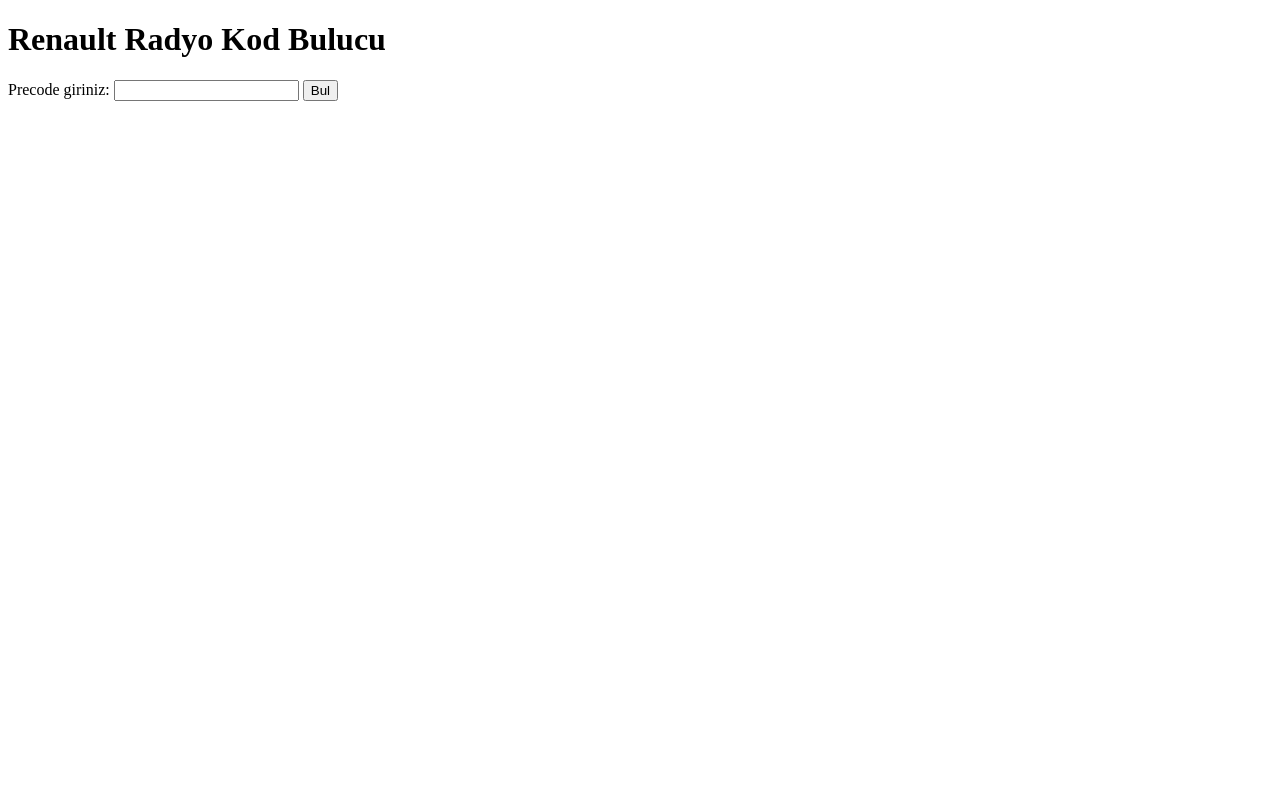
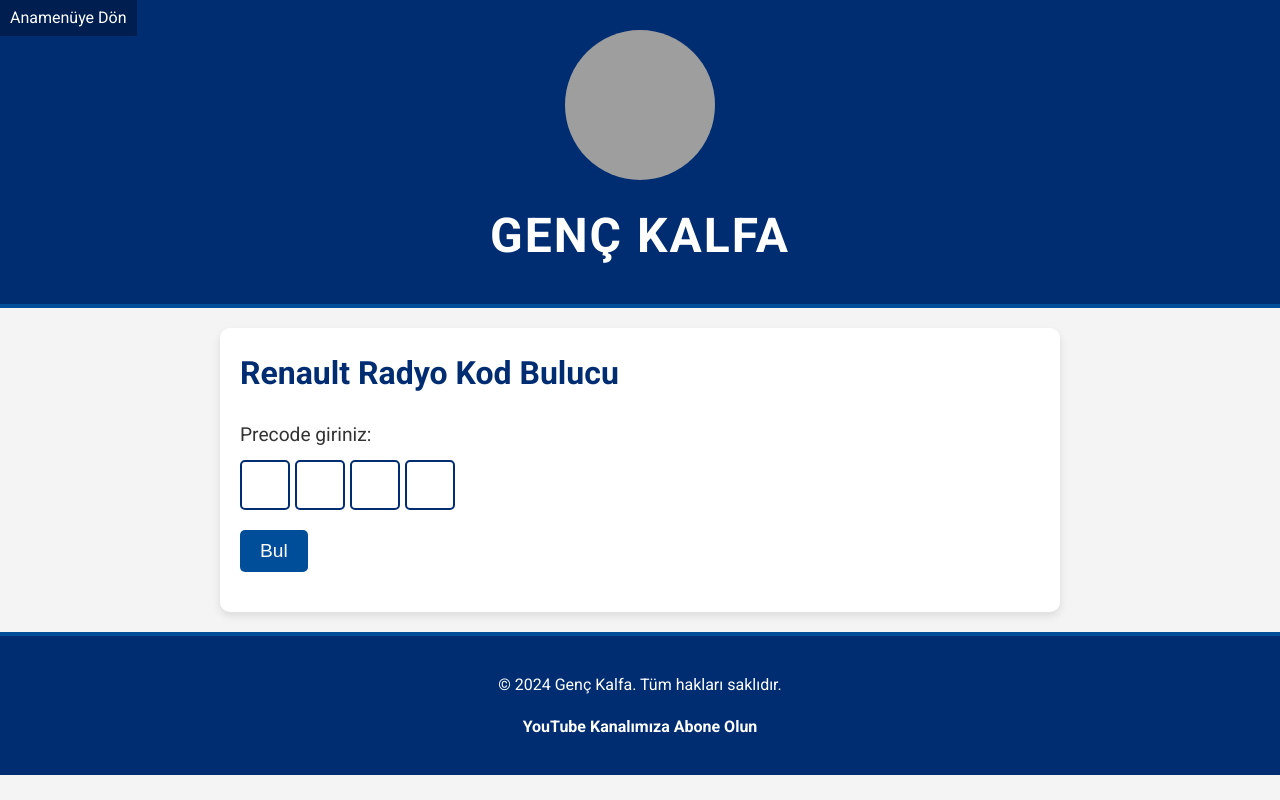
Before and after one commit to shaka4154/qr, a plain HTML site: page index.html in a window 1280 px wide. Drawn offline with Linux system fonts and the light colour scheme; grey boxes are pictures that could not be loaded.

Commit message:
Update index.html

```diff
--- a/index.html
+++ b/index.html
@@ -1,9 +1,196 @@
 <!DOCTYPE html>
-<html lang="en">
+<html lang="tr">
 <head>
     <meta charset="UTF-8">
     <meta name="viewport" content="width=device-width, initial-scale=1.0">
     <title>Renault Radyo Kod Bulucu</title>
+    <style>
+        @import url('https://fonts.googleapis.com/css2?family=Roboto:wght@400;700&display=swap');
+
+        body {
+            margin: 0;
+            font-family: 'Roboto', sans-serif;
+            color: #333;
+            background-color: #f4f4f4;
+            line-height: 1.6;
+            position: relative;
+        }
+
+        .header {
+            background-color: #002d72;
+            color: white;
+            padding: 30px;
+            text-align: center;
+            border-bottom: 4px solid #004d99;
+            position: relative;
+        }
+
+        .header img {
+            width: 150px;
+            height: 150px;
+            border-radius: 50%;
+            margin-bottom: 10px;
+            transition: transform 0.3s;
+        }
+
+        .header img:hover {
+            transform: scale(1.1);
+        }
+
+        .header .title {
+            font-size: 3em;
+            font-weight: 700;
+            text-transform: uppercase;
+            letter-spacing: 2px;
+        }
+
+        .container {
+            max-width: 800px;
+            margin: 20px auto;
+            padding: 20px;
+            background-color: white;
+            border-radius: 10px;
+            box-shadow: 0 4px 8px rgba(0, 0, 0, 0.1);
+        }
+
+        .sub-header {
+            font-size: 2em;
+            font-weight: 700;
+            margin-bottom: 20px;
+            color: #002d72;
+        }
+
+        label {
+            display: block;
+            margin-bottom: 10px;
+            font-size: 1.2em;
+        }
+
+        .input-group {
+            display: flex;
+            gap: 5px;
+            margin-bottom: 20px;
+        }
+
+        input[type="text"] {
+            width: 50px;
+            height: 50px;
+            text-align: center;
+            font-size: 1.5em;
+            border: 2px solid #002d72;
+            border-radius: 5px;
+            background-color: white;
+            color: #333;
+            box-sizing: border-box;
+        }
+
+        button {
+            background-color: #004d99;
+            color: white;
+            padding: 10px 20px;
+            border: none;
+            border-radius: 5px;
+            cursor: pointer;
+            font-size: 1.2em;
+            transition: background-color 0.3s, transform 0.3s;
+        }
+
+        button:hover {
+            background-color: #003c8f;
+            transform: scale(1.05);
+        }
+
+        #result {
+            font-size: 1.2em;
+            margin-top: 20px;
+            font-weight: 700;
+        }
+
+        .menu-return {
+            position: absolute;
+            top: 0;
+            left: 0;
+            color: white;
+            font-size: 1em;
+            text-decoration: none;
+            padding: 5px 10px;
+            background-color: transparent;
+            border: none;
+            cursor: pointer;
+            z-index: 10;
+            transition: background-color 0.3s;
+        }
+
+        .menu-return:hover {
+            background-color: rgba(0, 0, 0, 0.3);
+        }
+
+        footer {
+            background-color: #002d72;
+            color: white;
+            text-align: center;
+            padding: 20px;
+            border-top: 4px solid #004d99;
+            position: relative;
+        }
+
+        footer a {
+            color: #ffffff;
+            text-decoration: none;
+            font-weight: 700;
+        }
+
+        footer a:hover {
+            text-decoration: underline;
+        }
+
+        @media (max-width: 768px) {
+            .header .title {
+                font-size: 2.5em;
+            }
+            .sub-header {
+                font-size: 1.5em;
+            }
+            button {
+                font-size: 1em;
+                padding: 10px 15px;
+            }
+            input[type="text"] {
+                width: 50px;
+                height: 50px;
+                font-size: 1.5em;
+            }
+        }
+    </style>
+</head>
+<body>
+    <a class="menu-return" href="index.html">Anamenüye Dön</a>
+
+    <div class="header">
+        <a href="https://www.youtube.com/@GENCKALFA?sub_confirmation=1" target="_blank">
+            <img src="https://i.hizliresim.com/98issid.png" alt="Genç Kalfa Logo">
+        </a>
+        <div class="title">Genç Kalfa</div>
+    </div>
+
+    <div class="container">
+        <div class="sub-header">Renault Radyo Kod Bulucu</div>
+        <label for="precode">Precode giriniz:</label>
+        <div class="input-group">
+            <input type="text" id="precode1" maxlength="1" oninput="moveToNext(this, 'precode2')">
+            <input type="text" id="precode2" maxlength="1" oninput="moveToNext(this, 'precode3')">
+            <input type="text" id="precode3" maxlength="1" oninput="moveToNext(this, 'precode4')">
+            <input type="text" id="precode4" maxlength="1" oninput="moveToNext(this, '')">
+        </div>
+        <button onclick="findCode()">Bul</button>
+        <div id="result"></div>
+    </div>
+
+    <footer>
+        <p>&copy; 2024 Genç Kalfa. Tüm hakları saklıdır.</p>
+        <p><a href="https://www.youtube.com/@GENCKALFA" target="_blank">YouTube Kanalımıza Abone Olun</a></p>
+    </footer>
+
     <script>
         // Boş bir nesne oluşturuyoruz
         const codes = {};
@@ -31,7 +218,12 @@
         window.onload = loadCodes;
 
         function findCode() {
-            const precode = document.getElementById("precode").value.toUpperCase();
+            const precode = [
+                document.getElementById("precode1").value.toUpperCase(),
+                document.getElementById("precode2").value.toUpperCase(),
+                document.getElementById("precode3").value.toUpperCase(),
+                document.getElementById("precode4").value.toUpperCase()
+            ].join('');
             const code = codes[precode];
             const result = document.getElementById("result");
 
@@ -41,13 +233,12 @@
                 result.textContent = "Precode bulunamadı.";
             }
         }
+
+        function moveToNext(current, nextId) {
+            if (current.value.length === 1 && nextId) {
+                document.getElementById(nextId).focus();
+            }
+        }
     </script>
-</head>
-<body>
-    <h1>Renault Radyo Kod Bulucu</h1>
-    <label for="precode">Precode giriniz:</label>
-    <input type="text" id="precode">
-    <button onclick="findCode()">Bul</button>
-    <p id="result"></p>
 </body>
 </html>
```
